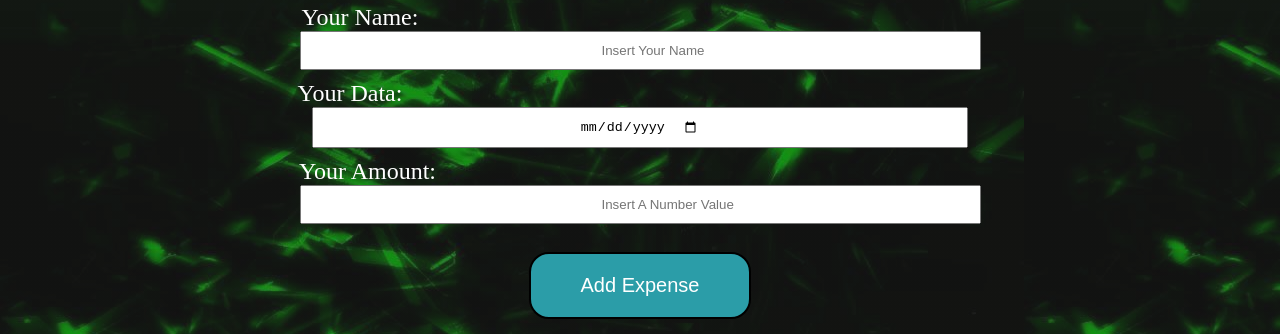
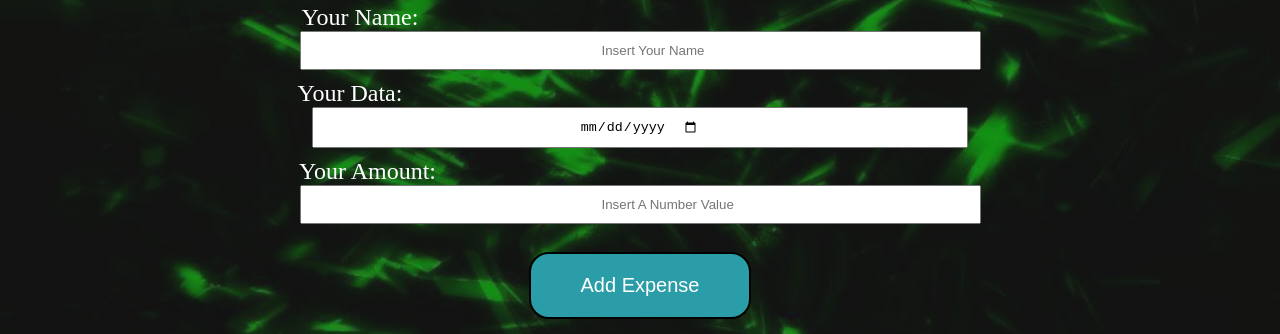
Before and after one commit to renanmenezesviolao/My-First-Expense-App, a plain HTML site: page index.html in a window 1280 px wide. Shown: the part 189-523 px from the top of the page. Drawn offline with Linux system fonts and the light colour scheme; a web font is replaced by a local one.

Commit message:
Updating some css...

```diff
--- a/style.css
+++ b/style.css
@@ -1,7 +1,11 @@
 body {
 	width: 100%
 	margin: 0;
-	background:linear-gradient(rgba(35, 35, 35,0.5), rgba(35, 35, 35,0.5)), url("imagem.jpg");
+	background: linear-gradient(rgba(35, 35, 35,0.5), rgba(35, 35, 35,0.5)), url(imagem.jpg) no-repeat center center fixed;
+ -webkit-background-size: cover;
+ -moz-background-size: cover;
+ -o-background-size: cover;
+ background-size: cover;
 	text-align: center;
 }
 
```
